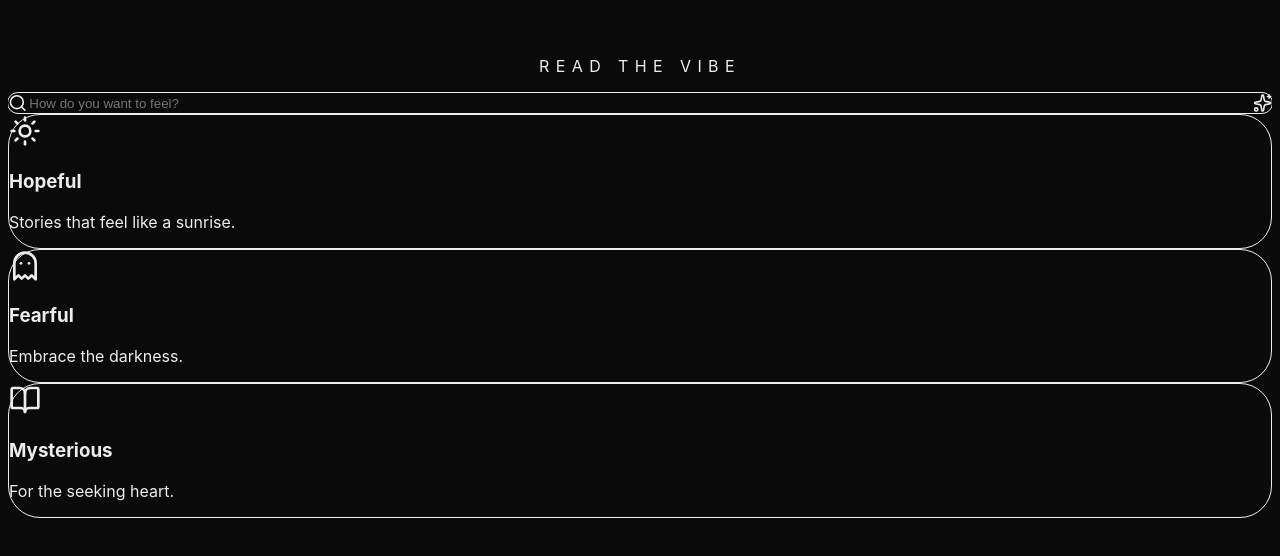
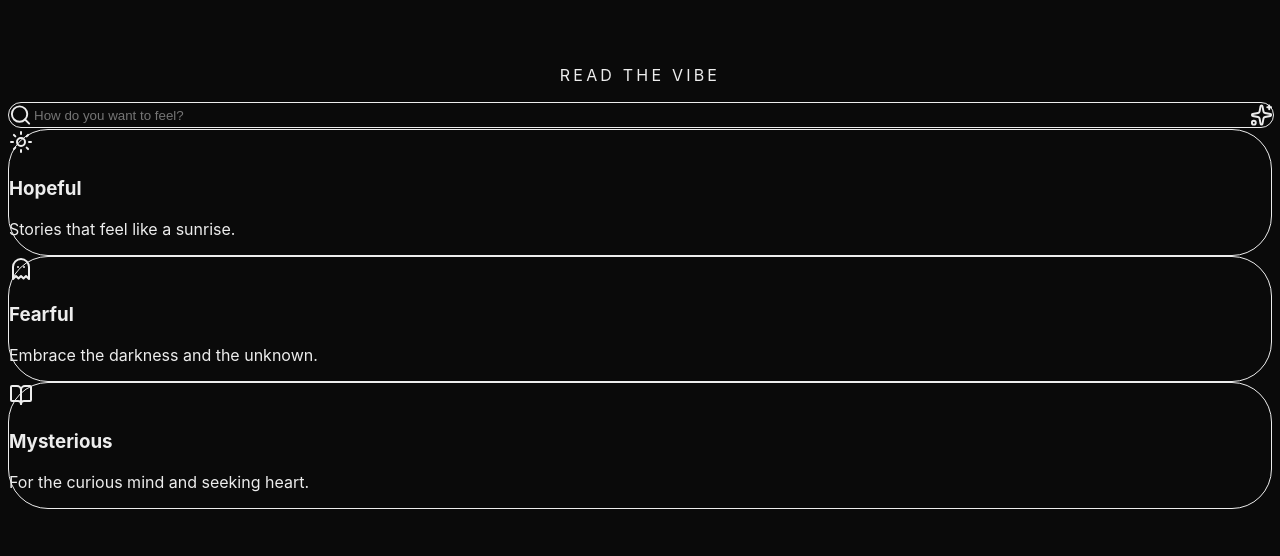
Before and after one commit to vanillafeisty/verity-immersive-reader, a Next.js app in the folder apps/web/: page / in a window 1280 px wide. Shown: the part 162-718 px from the top of the page. Built offline with nearby package versions, Linux system fonts and the light colour scheme.

Commit message:
repair done

```diff
--- a/apps/web/app/page.tsx
+++ b/apps/web/app/page.tsx
@@ -5,58 +5,69 @@ import { Search, Sparkles, BookOpen, Ghost, Sun } from 'lucide-react';
 
 export default function VerityHome() {
   return (
-    <main className="relative min-h-screen w-full bg-[#0a0a0a] flex flex-col items-center justify-center text-white overflow-hidden p-6">
+    <main className="min-h-screen bg-[#0a0a0a] p-8 flex flex-col items-center justify-center text-white font-sans">
 
-      {/* Background Glows */}
-      <div className="absolute top-0 left-0 w-full h-full overflow-hidden pointer-events-none">
-        <div className="absolute top-[-10%] left-[-10%] w-[70%] h-[70%] bg-purple-900/30 rounded-full blur-[120px]"></div>
-        <div className="absolute bottom-[-10%] right-[-10%] w-[70%] h-[70%] bg-blue-900/20 rounded-full blur-[120px]"></div>
+      {/* Mesh Gradient Background Effect */}
+      <div className="fixed inset-0 z-0 opacity-30 pointer-events-none">
+        <div className="absolute top-[-10%] left-[-10%] w-[50%] h-[50%] bg-purple-900 rounded-full blur-[120px]"></div>
+        <div className="absolute bottom-[-10%] right-[-10%] w-[50%] h-[50%] bg-blue-900 rounded-full blur-[120px]"></div>
       </div>
 
-      <div className="relative z-10 w-full max-w-4xl flex flex-col items-center">
-        {/* Header */}
       <motion.div
-          initial={{ opacity: 0, y: 20 }}
+        initial={{ opacity: 0, y: -20 }}
         animate={{ opacity: 1, y: 0 }}
-          className="text-center mb-16"
+        className="relative z-10 text-center mb-12"
       >
-          <h1 className="text-7xl md:text-8xl font-bold tracking-tighter mb-4 bg-clip-text text-transparent bg-gradient-to-b from-white to-white/40">
+        <h1 className="text-7xl font-bold tracking-tighter mb-4 bg-clip-text text-transparent bg-gradient-to-b from-white to-gray-500">
           Verity
         </h1>
-          <p className="text-gray-500 text-sm md:text-base uppercase tracking-[0.4em]">Read the Vibe</p>
+        <p className="text-gray-400 text-lg uppercase tracking-[0.2em]">Read the Vibe</p>
       </motion.div>
 
-        {/* Search Bar */}
-        <div className="w-full max-w-2xl bg-white/5 backdrop-blur-2xl border border-white/10 rounded-full p-2 flex items-center px-6 mb-16 shadow-2xl">
-          <Search className="text-gray-500 mr-3" size={20} />
+      {/* Search Bar (Liquid Glass) */}
+      <div className="relative z-10 w-full max-w-2xl p-[1px] rounded-full bg-gradient-to-r from-transparent via-white/20 to-transparent mb-12">
+        <div className="bg-black/40 backdrop-blur-xl w-full p-2 rounded-full flex items-center px-6 border border-white/10">
+          <Search className="text-gray-400 mr-3" />
           <input
             type="text"
             placeholder="How do you want to feel?"
             className="bg-transparent border-none outline-none w-full text-lg py-3 text-white placeholder:text-gray-600"
           />
-          <Sparkles className="text-purple-400 ml-3 cursor-pointer hover:scale-110 transition-transform" size={20} />
+          <Sparkles className="text-purple-400 ml-3 cursor-pointer hover:scale-110 transition-transform" />
+        </div>
       </div>
 
-        {/* Cards Grid */}
-        <div className="grid grid-cols-1 md:grid-cols-3 gap-6 w-full">
-          <VibeCard icon={<Sun size={32} className="text-yellow-400" />} label="Hopeful" desc="Stories that feel like a sunrise." />
-          <VibeCard icon={<Ghost size={32} className="text-indigo-400" />} label="Fearful" desc="Embrace the darkness." />
-          <VibeCard icon={<BookOpen size={32} className="text-emerald-400" />} label="Mysterious" desc="For the seeking heart." />
-        </div>
+      {/* Vibe Selection Grid */}
+      <div className="relative z-10 grid grid-cols-1 md:grid-cols-3 gap-6 w-full max-w-4xl">
+        <VibeCard
+          icon={<Sun className="text-yellow-400" />}
+          label="Hopeful"
+          description="Stories that feel like a sunrise."
+        />
+        <VibeCard
+          icon={<Ghost className="text-indigo-400" />}
+          label="Fearful"
+          description="Embrace the darkness and the unknown."
+        />
+        <VibeCard
+          icon={<BookOpen className="text-emerald-400" />}
+          label="Mysterious"
+          description="For the curious mind and seeking heart."
+        />
       </div>
     </main>
   );
 }
 
-function VibeCard({ icon, label, desc }: { icon: any, label: string, desc: string }) {
+function VibeCard({ icon, label, description }: { icon: any, label: string, description: string }) {
   return (
     <motion.div
-      whileHover={{ y: -8, backgroundColor: "rgba(255,255,255,0.08)" }}
-      className="bg-white/5 backdrop-blur-lg border border-white/10 p-8 rounded-[32px] cursor-pointer transition-colors"
+      whileHover={{ y: -10, scale: 1.02 }}
+      className="bg-white/5 backdrop-blur-md p-8 rounded-[40px] cursor-pointer border border-white/10 hover:bg-white/10 transition-all"
     >
-      <div className="mb-6">{icon}</div>
-      <h3 className="text-xl font-bold mb-2">{label}</h3>
-      <p className="text-gray-500 text-sm leading-relaxed">{desc}</p>
+      <div className="mb-4">{icon}</div>
+      <h3 className="text-xl font-semibold mb-2">{label}</h3>
+      <p className="text-gray-400 text-sm">{description}</p>
     </motion.div>
   );
 }
```
Lines whose indentation alone changed are shown as unchanged.
